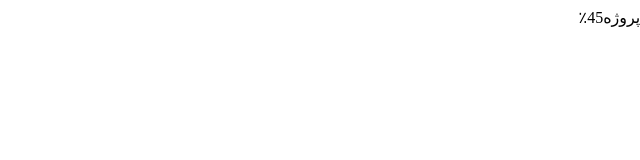
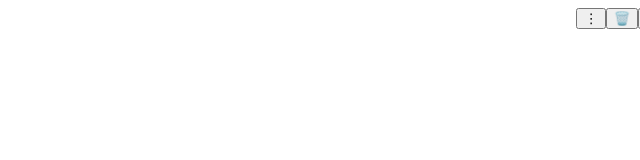
Before and after one commit to bardia-asd/kanban-app, a React (Vite) app: page / in a window 1280 px wide. Shown: the top 160 px of the page, without its empty margins (640-1280 px from the left). Built offline with nearby package versions, Linux system fonts and the light colour scheme; the HTML template or start-up script is replaced by a standard one.

Commit message:
feat(ui): add reusable Tooltip component with composable subcomponents

```diff
--- a/package.json
+++ b/package.json
@@ -17,6 +17,7 @@
     "@radix-ui/react-progress": "^1.1.16",
     "@radix-ui/react-select": "^2.3.7",
     "@radix-ui/react-slot": "^1.3.3",
+    "@radix-ui/react-tooltip": "^1.2.16",
     "@tailwindcss/vite": "^4.3.3",
     "class-variance-authority": "^0.7.1",
     "clsx": "^2.1.1",
--- a/src/App.jsx
+++ b/src/App.jsx
@@ -1,17 +1,48 @@
 import { Button } from "./components/ui/button";
 import { Badge } from "./components/ui/badge";
-import { Progress } from "./components/ui/progress";
+import {
+    Tooltip,
+    TooltipTrigger,
+    TooltipContent,
+    TooltipProvider,
+} from "./components/ui/tooltip";
 
 const App = () => {
     return (
-        <div className="w-full max-w-md space-y-2 p-4">
-            <div className="flex items-center justify-between">
-                <span className="text-sm font-medium">پیشرفت پروژه</span>
+        <div className="p-4">
+            <TooltipProvider>
+                <div className="flex items-center gap-2">
+                    <Tooltip>
+                        <TooltipTrigger asChild>
+                            <Button variant="ghost" size="icon">
+                                ✏️
+                            </Button>
+                        </TooltipTrigger>
 
-                <span className="text-sm text-muted-foreground">45٪</span>
-            </div>
+                        <TooltipContent align="start">ویرایش وظیفه</TooltipContent>
+                    </Tooltip>
 
-            <Progress value={45} />
+                    <Tooltip>
+                        <TooltipTrigger asChild>
+                            <Button variant="ghost" size="icon">
+                                🗑️
+                            </Button>
+                        </TooltipTrigger>
+
+                        <TooltipContent>حذف وظیفه</TooltipContent>
+                    </Tooltip>
+
+                    <Tooltip>
+                        <TooltipTrigger asChild>
+                            <Button variant="ghost" size="icon">
+                                ⋮
+                            </Button>
+                        </TooltipTrigger>
+
+                        <TooltipContent align="end">گزینه‌های بیشتر</TooltipContent>
+                    </Tooltip>
+                </div>
+            </TooltipProvider>
         </div>
     );
 };
--- /dev/null
+++ b/src/components/ui/tooltip/Tooltip.jsx
@@ -0,0 +1,63 @@
+import { forwardRef } from "react";
+import * as TooltipPrimitive from "@radix-ui/react-tooltip";
+import PropTypes from "prop-types";
+import { cn } from "@/utils/utils";
+
+/**
+ * Tooltip provider.
+ *
+ * Wraps one or more tooltips and manages
+ * shared behavior such as delay duration.
+ */
+const TooltipProvider = TooltipPrimitive.Provider;
+
+/**
+ * Root tooltip component.
+ *
+ * Manages the tooltip state and provides
+ * context for all tooltip subcomponents.
+ */
+const Tooltip = TooltipPrimitive.Root;
+
+/**
+ * Element that triggers the tooltip.
+ */
+const TooltipTrigger = TooltipPrimitive.Trigger;
+
+/**
+ * Tooltip content component.
+ *
+ * Renders the tooltip inside a portal with
+ * configurable positioning and animated transitions.
+ */
+const TooltipContent = forwardRef(
+    ({ children, sideOffset = 4, className = "", ...props }, ref) => {
+        return (
+            <TooltipPrimitive.Portal>
+                <TooltipPrimitive.Content
+                    ref={ref}
+                    sideOffset={sideOffset}
+                    className={cn(
+                        "z-50 max-w-xs rounded-md border border-border bg-popover text-xs text-popover-foreground px-3 py-1.5 shadow-lg outline-none data-[state=open]:animate-fade-in data-[state=closed]:animate-fade-out data-[state=open]:animate-zoom-in data-[state=closed]:animate-zoom-out origin-[--radix-tooltip-content-transform-origin]",
+                        className,
+                    )}
+                    {...props}>
+                    {children}
+                </TooltipPrimitive.Content>
+            </TooltipPrimitive.Portal>
+        );
+    },
+);
+
+TooltipContent.displayName = "TooltipContent";
+
+/**
+ * Runtime prop validation.
+ */
+TooltipContent.propTypes = {
+    children: PropTypes.node,
+    sideOffset: PropTypes.number,
+    className: PropTypes.string,
+};
+
+export { Tooltip, TooltipTrigger, TooltipContent, TooltipProvider };
--- /dev/null
+++ b/src/components/ui/tooltip/index.js
@@ -0,0 +1,6 @@
+export {
+    Tooltip,
+    TooltipTrigger,
+    TooltipContent,
+    TooltipProvider,
+} from "./Tooltip";
```
Also changed, not shown: 1 other file (tests, documents, lock files or other folders).
